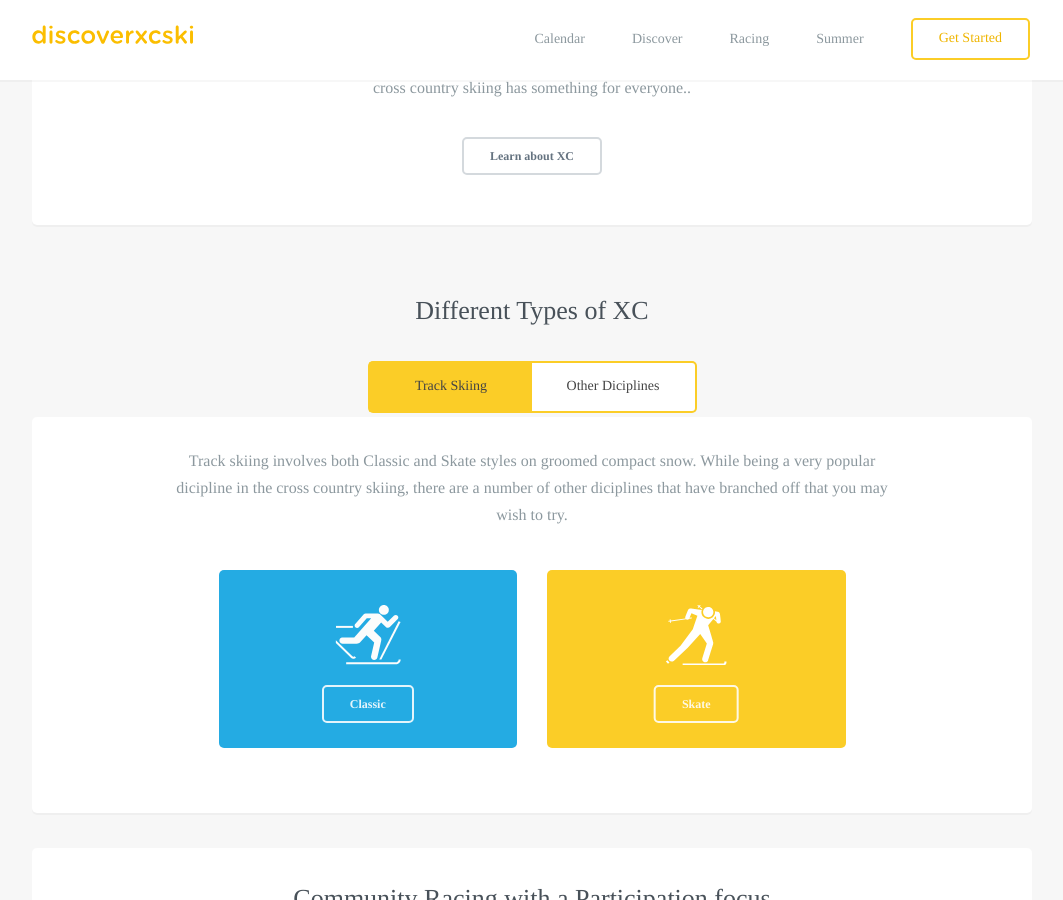
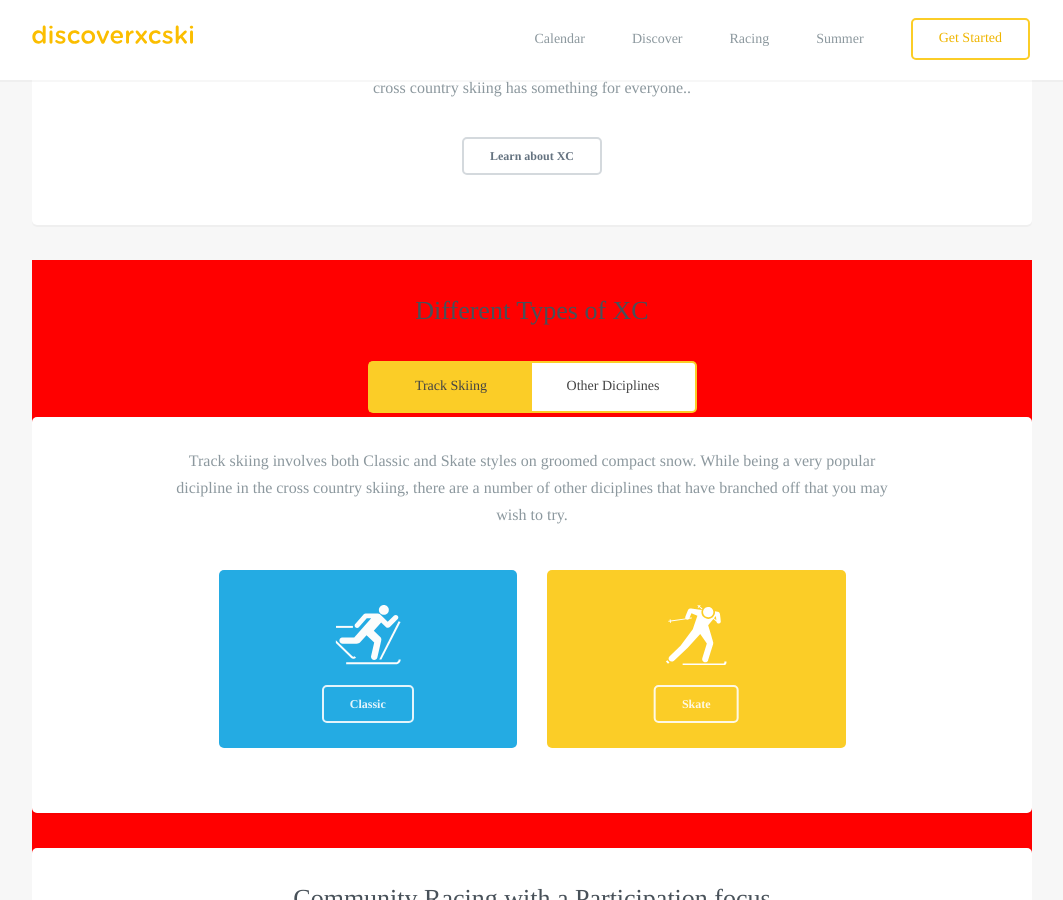
Before and after one commit to robcatto/robcatto.github.io, a Jekyll site: the page index.html, which Jekyll copies as it is, in a window 1280 px wide and 900 px high, scrolled down 1285 px. Shown: the whole window, without its empty margins (108-1171 px from the left). Built offline with Jekyll 4.4.1, drawn with Linux system fonts in a browser that asks for light colours; some web fonts are replaced; Markdown is read by kramdown in place of the engine named in the settings.

Commit message:
Update index.html

```diff
--- a/index.html
+++ b/index.html
@@ -404,7 +404,7 @@
                 </section>
 
 
-  <div class="toggle__card">
+  <div class="toggle__card" style="background: red;">
    <h3 style="padding-bottom: 31px;">Different Types of XC</h3>
 
                <input id="tab1" type="radio" name="tabs" checked>
```
